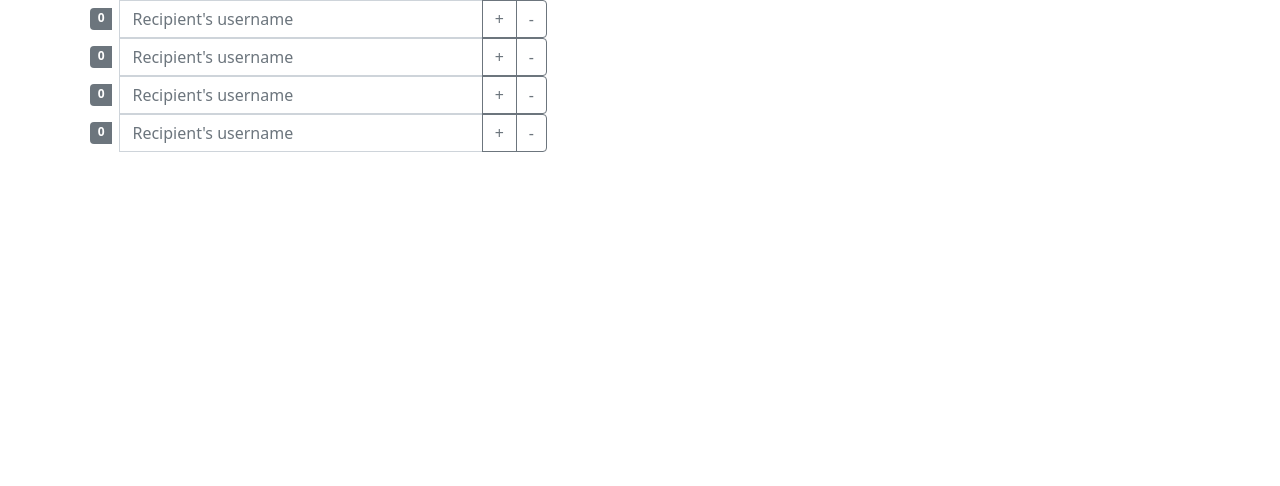
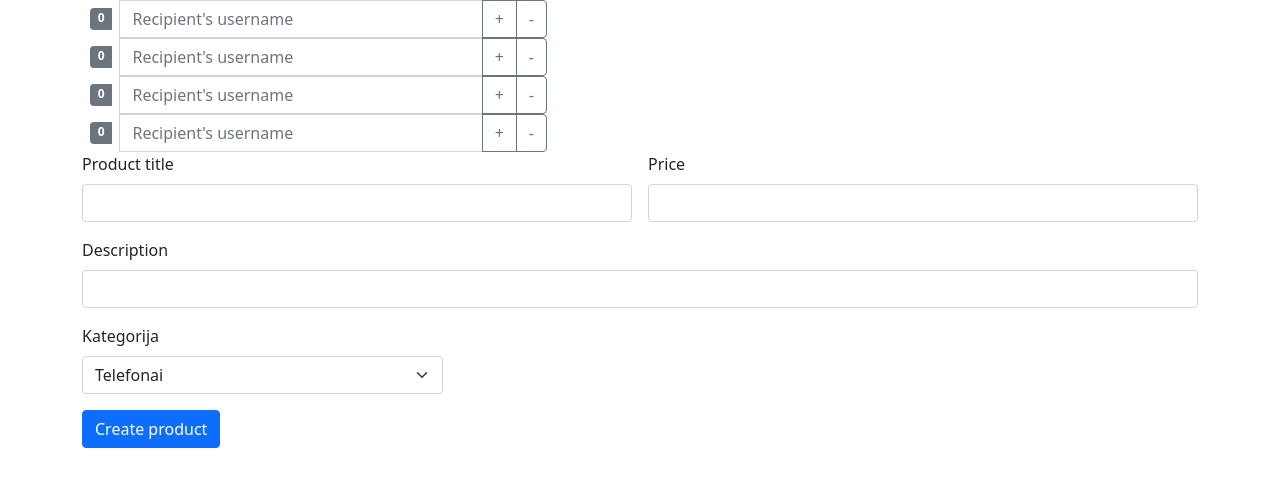
Before and after one commit to tsimonavicius/spring-courses-2021-04, a React (Create React App) app in the folder restful-eshop/eshop-ui/: page / in a window 1280 px wide. Shown: the top 486 px of the page. Built offline with nearby package versions, Linux system fonts and the light colour scheme.

Commit message:
23 paskaita component hooks

```diff
--- a/restful-eshop/eshop-ui/src/App.js
+++ b/restful-eshop/eshop-ui/src/App.js
@@ -3,6 +3,7 @@ import "./style.css"
 import ItemUncontrolledComponent from "./components/examples/uncontrolled/ItemUncontrolledComponent";
 import Item from "./components/examples/controlled/Item";
 import Items from "./components/examples/controlled/Items";
+import CreateProduct from "./components/examples/uncontrolled/CreateProduct";
 
 function App() {
 	return (
@@ -14,6 +15,7 @@ function App() {
 			}} />
 			<ItemUncontrolledComponent/>*/}
 			<Items/>
+			<CreateProduct/>
 		</div>
 	);
 }
--- /dev/null
+++ b/restful-eshop/eshop-ui/src/components/examples/uncontrolled/CreateProduct.js
@@ -0,0 +1,70 @@
+import {useRef, useState} from "react";
+
+export default () => {
+
+    const productTitle = useRef('');
+    const productPrice = useRef(0);
+    const productDescription = useRef('');
+    const productCategory = useRef(null);
+
+    const [title, setTitle] = useState('');
+    const [price, setPrice] = useState(0);
+    const [description, setDescription] = useState('');
+    const [category, setCategory] = useState('');
+    const [visible, setVisible] = useState(false);
+
+    const onSubmitForm = (event) => {
+        event.preventDefault();
+
+        const title = productTitle.current.value;
+        const price = productPrice.current.value;
+        const description = productDescription.current.value;
+        const category = productCategory.current.value;
+
+        //set const to hooks
+        setTitle(title);
+        setPrice(price);
+        setDescription(description);
+        setCategory(category);
+        setVisible(true);
+    }
+
+    return (
+        <>
+            <form className="row g-3" onSubmit={onSubmitForm}>
+                <div className="col-md-6">
+                    <label htmlFor="inputEmail4" className="form-label">Product title</label>
+                    <input type="text" className="form-control" id="inputEmail4" ref={productTitle}/>
+                </div>
+                <div className="col-md-6">
+                    <label htmlFor="inputPassword4" className="form-label">Price</label>
+                    <input type="number" className="form-control" id="inputPassword4" ref={productPrice}/>
+                </div>
+                <div className="col-12">
+                    <label htmlFor="inputAddress" className="form-label">Description</label>
+                    <input type="text" className="form-control" id="inputAddress" ref={productDescription}/>
+                </div>
+                <div className="col-md-4">
+                    <label htmlFor="inputState" className="form-label">Kategorija</label>
+                    <select id="inputState" className="form-select" ref={productCategory}>
+                        <option>Telefonai</option>
+                        <option>Televizoriai</option>
+                        <option>Siurbliai</option>
+                    </select>
+                </div>
+                <div className="col-12">
+                    <button type="submit" className="btn btn-primary">Create product</button>
+                </div>
+            </form>
+            {
+                visible && <div>
+                    Sukurtas produktas:
+                    <div>{title}</div>
+                    <div>{price}</div>
+                    <div>{description}</div>
+                    <div>{category}</div>
+                </div>
+            }
+        </>
+    );
+}
```
